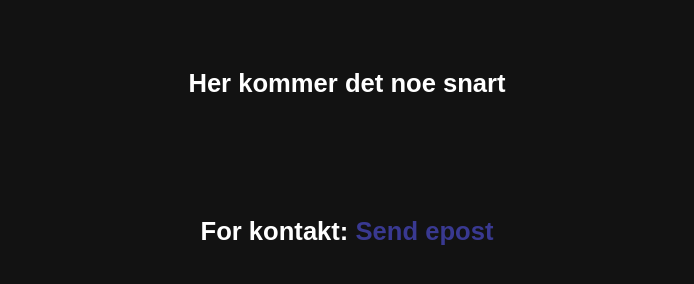
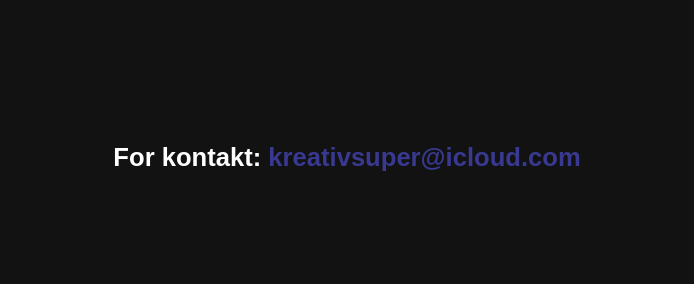
Before and after one commit to kreativsuper/guttahelse, a plain HTML site: page index.html in a window 1280 px wide. Shown: the part 402-686 px from the top of the page, without its empty margins (293-987 px from the left). Drawn offline with Linux system fonts and the light colour scheme.

Commit message:
Update index.html

```diff
--- a/index.html
+++ b/index.html
@@ -9,15 +9,13 @@
 <body>
     <div class="placeholder">
         <h1 id="title">guttahelse</h1>
-        <h6 id="subtitle">Her kommer det noe snart</h6>
-        <h6 id="contact">For kontakt: <a href="mailto:kreativsuper@icloud.com">Send epost</a></h6>
+        <h6 id="contact">For kontakt: <a href="mailto:kreativsuper@icloud.com">kreativsuper@icloud.com</a></h6>
     </div>
 
     <script>
         document.addEventListener("DOMContentLoaded", function() {
             setTimeout(function() {
                 document.getElementById('title').classList.add('visible');
-                document.getElementById('subtitle').classList.add('visible');
                 document.getElementById('contact').classList.add('visible');
             }, 500);
         });
```
